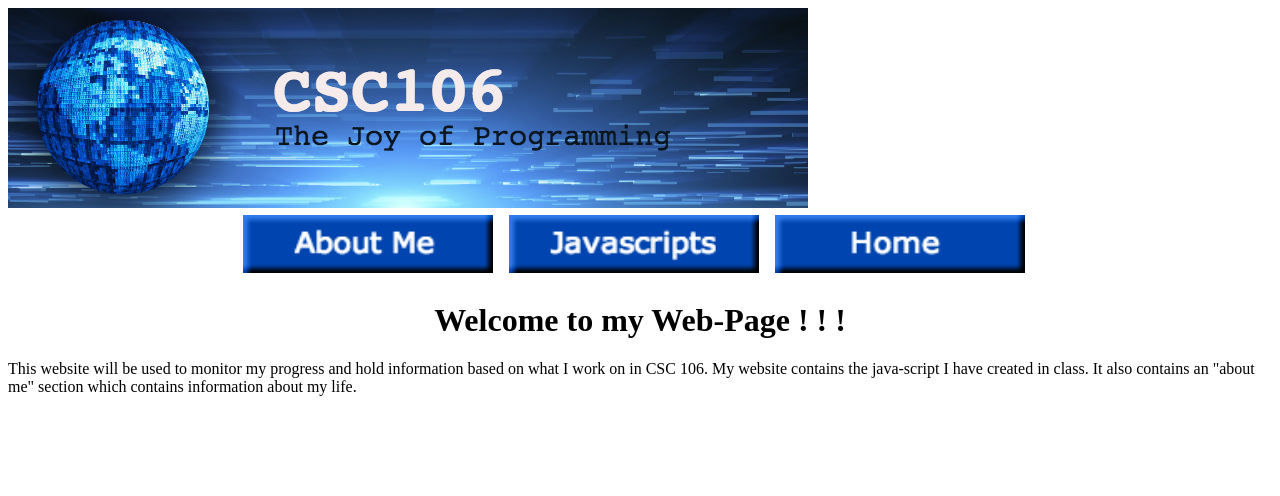
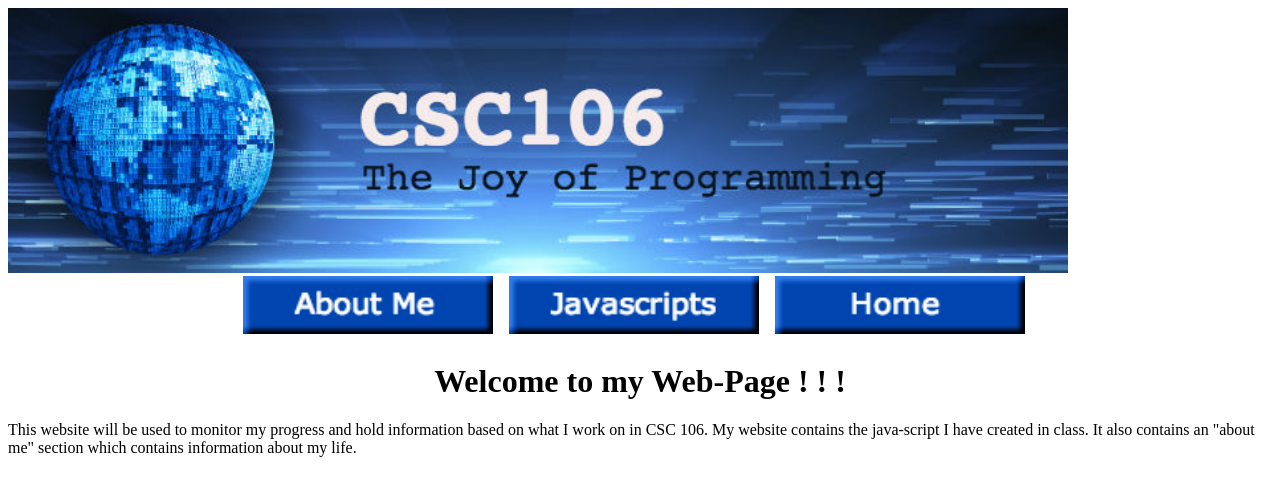
Before and after one commit to pat-smith8/pat-smith8.github.io, a plain HTML site: page index.html in a window 1280 px wide. Drawn offline with Linux system fonts and the light colour scheme.

Commit message:
Update index.html

```diff
--- a/index.html
+++ b/index.html
@@ -7,7 +7,7 @@
     <body>
         <table width="800px" align="center">
             <tr>
-                  <img src="banner.jpeg" align="center width="1060">
+                  <img src="banner.jpeg" align="center" width="1060">
                      <td> <a href="about.html"><img src="aboutmebutton.png" width="250" > </a> </td>
                      <td> <a href="jvs.html"> <img src="jvsbutton.png" width="250"> </a> </td>
                      <td> <a href="index.html"> <img src="homebutton.png" width="250"> </a> </td>
```
